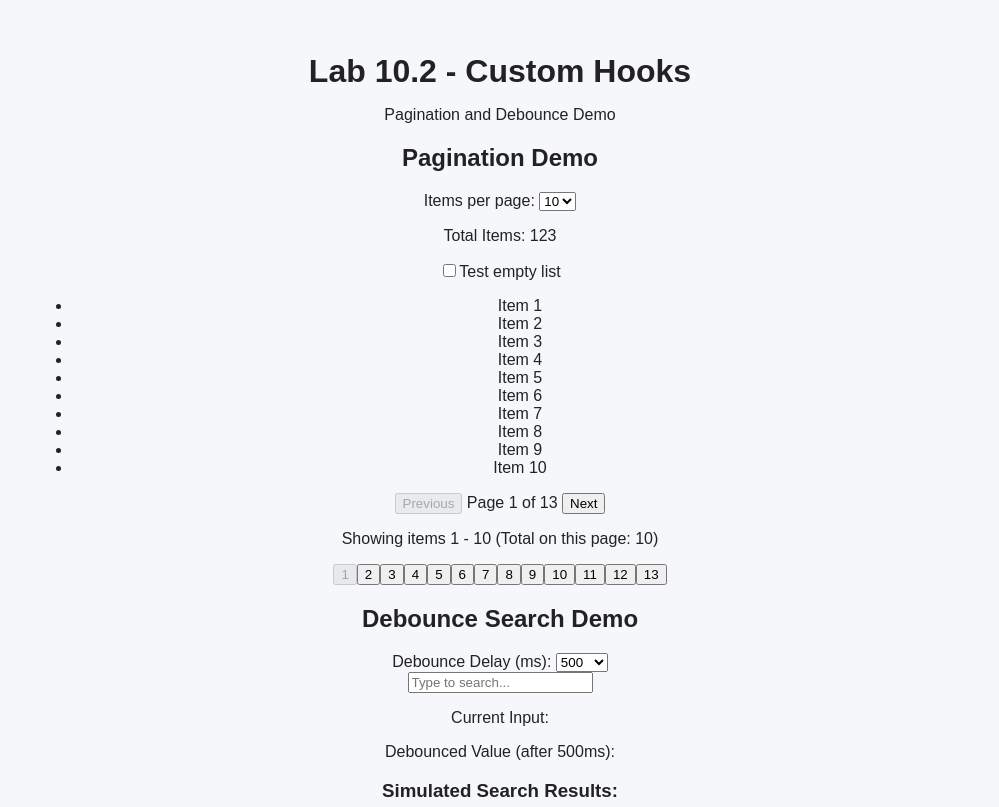
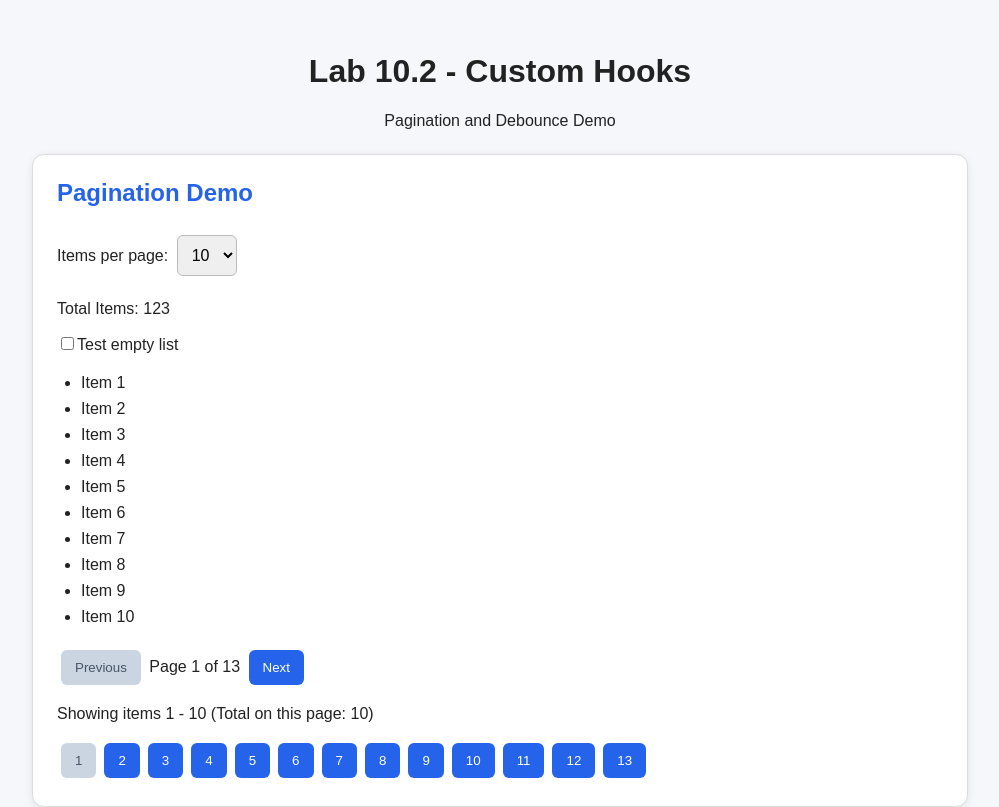
Before and after one commit to BallNChain24FEnd/AshleyWhite-Lab-10.2_custom-hooks-implementation, a React (Vite) app: page / in a window 1280 px wide. Shown: the top 807 px of the page, without its empty margins (140-1139 px from the left). Built offline with nearby package versions, Linux system fonts and the light colour scheme.

Commit message:
Commit 9: Styled custom hook demos

```diff
--- a/src/App.css
+++ b/src/App.css
@@ -1,12 +1,91 @@
-/* Main layout */
+/* Main app layout */
 #root {
   max-width: 1000px;
   margin: 0 auto;
   padding: 2rem;
+}
+
+/* Main heading */
+main > h1,
+main > p {
   text-align: center;
 }
 
-/* Lab heading */
-h1 {
-  margin-bottom: 1rem;
+/* Demo sections */
+section {
+  background-color: white;
+  padding: 24px;
+  margin: 24px 0;
+  border-radius: 12px;
+  border: 1px solid #ddd;
+  box-shadow: 0 2px 8px rgba(0, 0, 0, 0.08);
 }
+
+/* Section headings */
+h2 {
+  color: #2563eb;
+  margin-top: 0;
+}
+
+/* Inputs and dropdowns */
+input[type="text"],
+select {
+  padding: 10px;
+  margin: 8px 4px;
+  border: 1px solid #bbb;
+  border-radius: 6px;
+  font-size: 16px;
+}
+
+/* Search input */
+input[type="text"] {
+  width: 100%;
+  max-width: 350px;
+}
+
+/* Buttons */
+button {
+  padding: 10px 14px;
+  margin: 4px;
+  border: none;
+  border-radius: 6px;
+  background-color: #2563eb;
+  color: white;
+  cursor: pointer;
+}
+
+/* Button hover */
+button:hover:not(:disabled) {
+  background-color: #1d4ed8;
+}
+
+/* Disabled buttons */
+button:disabled {
+  background-color: #cbd5e1;
+  color: #475569;
+  cursor: not-allowed;
+}
+
+/* List layout */
+ul {
+  padding-left: 24px;
+}
+
+li {
+  padding: 4px 0;
+}
+
+/* Mobile layout */
+@media (max-width: 600px) {
+  #root {
+    padding: 1rem;
+  }
+
+  section {
+    padding: 16px;
+  }
+
+  button {
+    padding: 8px 10px;
+  }
+}
```
